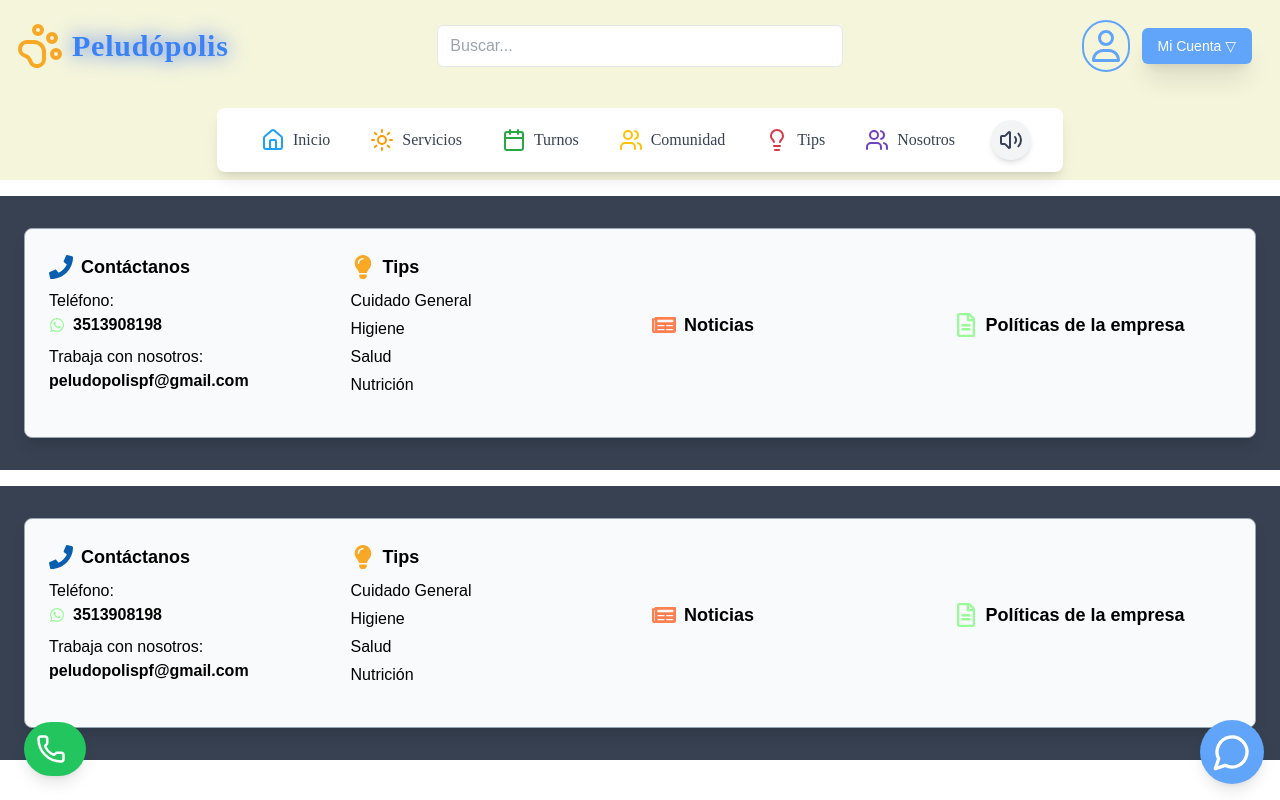
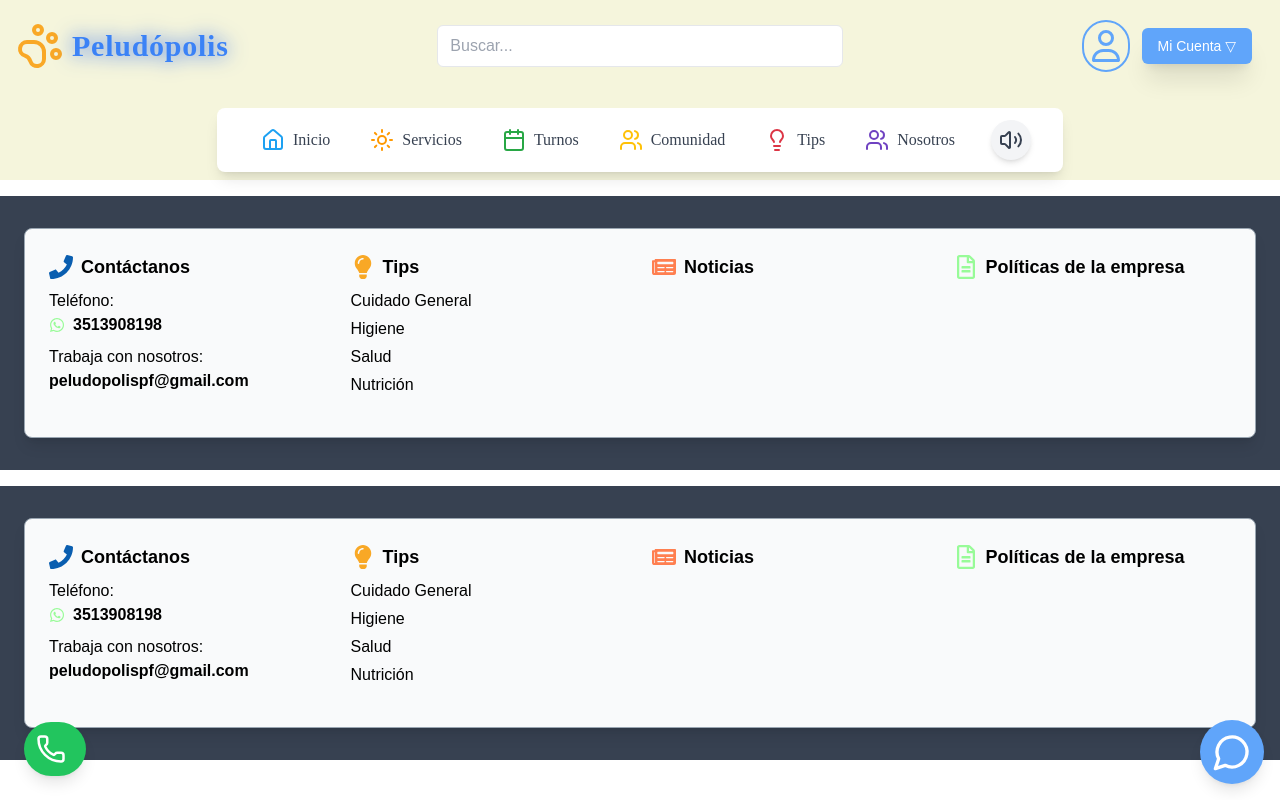
Before and after one commit to peludopolis/peludopolis, a Next.js app in the folder Front/: page /Footer in a window 1280 px wide. Built offline with nearby package versions, Linux system fonts and the light colour scheme.

Commit message:
Alineacion de items del footer

```diff
--- a/Front/app/Footer/page.tsx
+++ b/Front/app/Footer/page.tsx
@@ -39,14 +39,18 @@ const Footer = () => {
             </div>
           </div>
 
+          <div className="flex flex-col gap-2">
             <div className="flex items-center gap-2">
               <FaNewspaper className="text-danger" size={24} />
               <span className="text-lg font-semibold text-black">Noticias</span>
             </div>
+          </div>
 
+          <div className="flex flex-col gap-2">
             <div className="flex items-center gap-2">
               <FaRegFileAlt className="text-success" size={24} />
               <span className="text-lg font-semibold text-black">Políticas de la empresa</span>
+            </div>
           </div>
         </div>
       </div>
--- a/Front/app/appointments/page.tsx
+++ b/Front/app/appointments/page.tsx
@@ -2,7 +2,7 @@
 
 import React, { useEffect, useState } from 'react';
 import { useRouter } from 'next/navigation';
-import AppointmentCard from '../../components/AppontmentCard/AppointmentCard';
+import AppointmentCard from '../../components/AppointmentCard/AppointmentCard';
 
 const AppointmentPage: React.FC = () => {
   const [appointments, setAppointments] = useState<
```
Also changed, not shown: Front/components/AppointmentCard/AppointmentCard.tsx (renamed from Front/components/AppontmentCard/AppointmentCard.tsx). Lines whose indentation alone changed are shown as unchanged.
